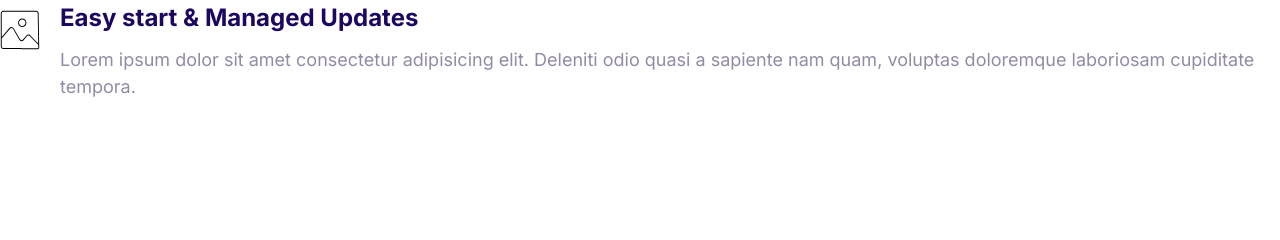
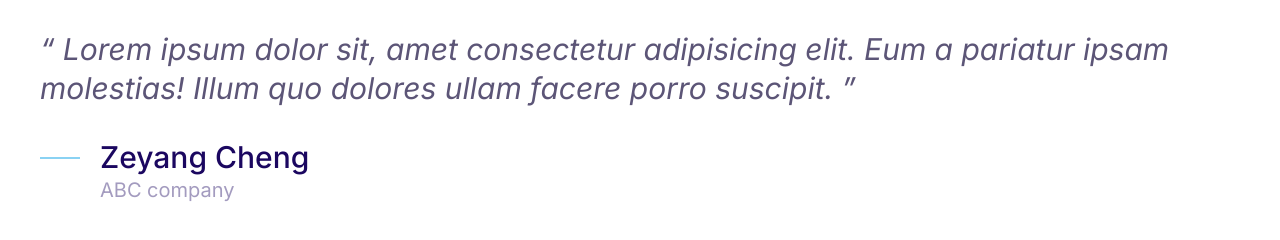
Before and after one commit to vraycode/First-website, a plain HTML site: page final.html in a window 1280 px wide. Drawn offline with Linux system fonts and the light colour scheme.

Commit message:
building quote.

```diff
--- a/css/style.css
+++ b/css/style.css
@@ -10,6 +10,7 @@ html {
   --color-heading: #1b0760;
   --color-body: #918ca4;
   --color--border: #ccc;
+  --color-body--darker: #5c5577;
   --border-radius: 30px;
 }
 *,
@@ -315,3 +316,46 @@ a {
 .media__image {
   margin-top: 1rem;
 }
+
+/* quote */
+.quote {
+  font-size: 3rem;
+  font-style: italic;
+  color: var(--color-body--darker);
+  line-height: 1.3;
+}
+
+.quote__text::before {
+  content: open-quote;
+}
+.quote__text::after {
+  content: close-quote;
+}
+.quote__author {
+  font-size: 3rem;
+  font-weight: 500;
+  font-style: normal;
+  margin-bottom: 0;
+}
+
+.quote__organization {
+  color: var(--color-heading);
+  opacity: 0.4;
+  font-size: 2rem;
+  font-style: normal;
+}
+.quote__line {
+  position: relative;
+  bottom: 10px;
+}
+@media screen and (min-width) {
+  .quote {
+    font-size: 2rem;
+  }
+  .quote__author {
+    font-size: 2.4rem;
+  }
+  .quote__organization {
+    font-size: 1.6rem;
+  }
+}
--- a/final.html
+++ b/final.html
@@ -14,20 +14,24 @@
     <link rel="stylesheet" href="css/style.css" />
   </head>
   <body>
+    <blockquote class="quote">
+      <p class="quote__text">
+        Lorem ipsum dolor sit, amet consectetur adipisicing elit. Eum a pariatur
+        ipsam molestias! Illum quo dolores ullam facere porro suscipit.
+      </p>
+      <footer>
         <div class="media">
           <div class="media__image">
-        <svg class="icon icon--primary">
-          <use xlink:href="icon/sprite.svg#snap"></use>
+            <svg class="icon icon--primary quote__line">
+              <use xlink:href="icon/sprite.svg#line"></use>
             </svg>
           </div>
           <div class="media__body">
-        <h3 class="media__title">Easy start & Managed Updates</h3>
-        <p>
-          Lorem ipsum dolor sit amet consectetur adipisicing elit. Deleniti odio
-          quasi a sapiente nam quam, voluptas doloremque laboriosam cupiditate
-          tempora.
-        </p>
+            <h3 class="media__title quote__author">Zeyang Cheng</h3>
+            <p class="quote__organization">ABC company</p>
           </div>
         </div>
+      </footer>
+    </blockquote>
   </body>
 </html>
```
Also changed, not shown: component/quote.html (added, +19 -0 lines). Lines whose indentation alone changed are shown as unchanged.
